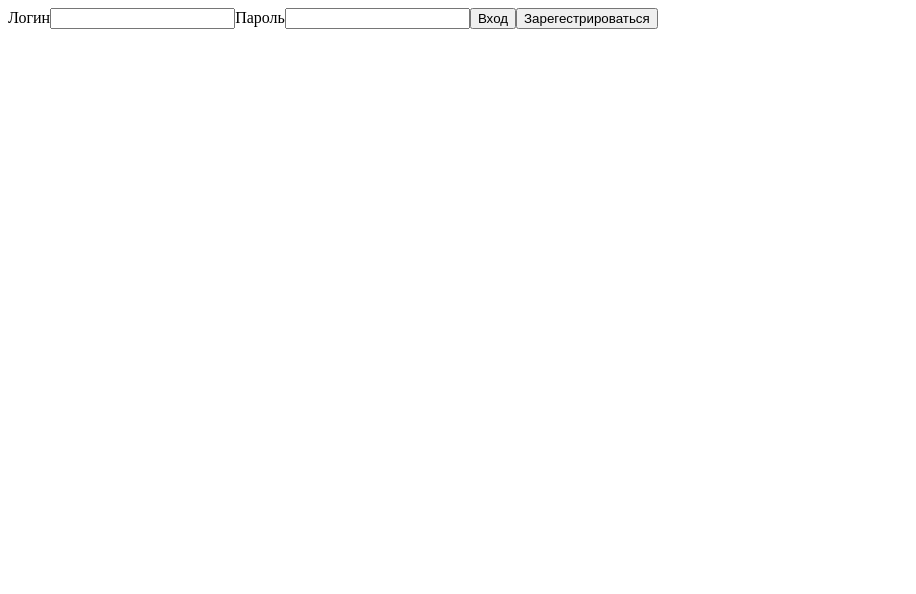
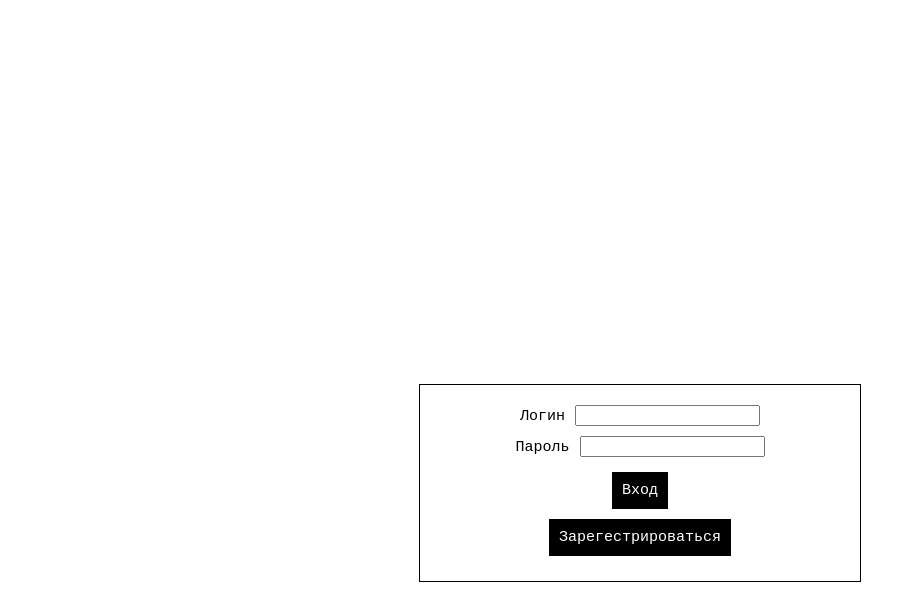
Before and after one commit to JhonySmith/edison, a React (Create React App) app: page / in a window 1280 px wide. Shown: the top 594 px of the page, without its empty margins (0-916 px from the left). Built offline with nearby package versions, Linux system fonts and the light colour scheme; the HTML template or start-up script is replaced by a standard one.

Commit message:
промежуточный финал

```diff
--- a/package.json
+++ b/package.json
@@ -9,13 +9,8 @@
     "@testing-library/user-event": "^12.1.10",
     "axios": "^0.21.0",
     "chart.js": "^2.9.4",
-    "cors": "^2.8.5",
-    "express": "^4.17.1",
     "firebase": "^8.1.2",
-    "firebase-admin": "^9.4.1",
     "react": "^17.0.1",
-    "react-chartjs": "^1.2.0",
-    "react-chartjs-2": "^2.11.1",
     "react-dom": "^17.0.1",
     "react-scripts": "4.0.1",
     "react-with-firebase-auth": "^1.3.2",
--- a/public/index.html
+++ b/public/index.html
@@ -3,7 +3,8 @@
   <head>
     <meta charset="utf-8" />
     <meta name="viewport" content="width=device-width, initial-scale=1" />
-		<title>React App</title>
+    <link rel="stylesheet" href="./style.css" />
+    <title>edison</title>
   </head>
   <body>
     <noscript>You need to enable JavaScript to run this app.</noscript>
--- /dev/null
+++ b/public/style.css
@@ -0,0 +1,47 @@
+body {
+  padding: 0;
+  margin: 0;
+  background-color: white;
+
+  width: 100%;
+  height: 100%;
+}
+
+.centered-form {
+  padding: 20px;
+  margin: 0 auto;
+  width: 400px;
+
+  display: flex;
+  flex-direction: column;
+  align-items: center;
+  margin-top: 30%;
+
+  border: 1px solid black;
+
+  color: black;
+}
+
+.button {
+  display: block;
+  border: none;
+
+  margin: 5px;
+  padding: 10px;
+
+  font-size: 15px;
+  font-family: 'Courier New', Courier, monospace;
+
+  color: white;
+  background-color: black;
+}
+
+.label {
+  font-size: 15px;
+  font-family: 'Courier New', Courier, monospace;
+}
+
+.input {
+  margin-bottom: 10px;
+  margin-left: 10px;
+}
--- a/src/back-server/back-server-config.js
+++ b/src/back-server/back-server-config.js
@@ -1,6 +1,6 @@
 import axios from 'axios';
 
 export const backServer = axios.create({
-  baseURL: 'http://localhost:3002/',
+  baseURL: 'https://tranquil-savannah-95903.herokuapp.com',
   responseType: 'json',
 });
--- a/src/components/authorization.jsx
+++ b/src/components/authorization.jsx
@@ -13,19 +13,21 @@ class Authorization extends React.Component {
 
   render() {
     return (
-      <form>
-        <label htmlFor="login">
+      <form className="centered-form">
+        <label htmlFor="login" className="label">
           Логин
           <input
+            className="input"
             type="text"
             name="login"
             onChange={(evt) => this.setState({ login: evt.target.value })}
           ></input>
         </label>
 
-        <label htmlFor="password">
+        <label htmlFor="password" className="label">
           Пароль
           <input
+            className="input"
             type="text"
             name="password"
             onChange={(evt) => this.setState({ password: evt.target.value })}
@@ -33,6 +35,7 @@ class Authorization extends React.Component {
         </label>
 
         <button
+          className="button"
           onClick={(evt) => {
             evt.preventDefault();
             this.userLoginHandler();
@@ -42,6 +45,7 @@ class Authorization extends React.Component {
         </button>
 
         <button
+          className="button"
           onClick={(evt) => {
             evt.preventDefault();
             this.userRegHandler();
--- a/src/components/chart.jsx
+++ b/src/components/chart.jsx
@@ -6,17 +6,21 @@ export default class MyChart extends Component {
     super(props);
 
     this.chartRef = React.createRef();
+    this.myChartRef = 0;
   }
 
   componentDidMount() {
-    const myChartRef = this.chartRef.current.getContext('2d');
+    this.myChartRef = this.chartRef.current.getContext('2d');
+  }
+
+  render() {
     const { times, lengthTime, answers, answersLength } = this.props;
     console.log(times);
     console.log(lengthTime);
     console.log(answers);
     console.log(answersLength);
 
-    new Chart(myChartRef, {
+    new Chart(this.myChartRef, {
       type: 'pie',
       data: {
         datasets: [
@@ -47,9 +51,8 @@ export default class MyChart extends Component {
         },
       },
     });
-  }
 
-  render() {
+    console.log('Chart');
     return <canvas ref={this.chartRef}></canvas>;
   }
 }
--- a/src/components/event-planer.jsx
+++ b/src/components/event-planer.jsx
@@ -87,8 +87,6 @@ export default class EventPlanner extends React.Component {
     const { dataBase } = this.props;
 
     dataBase.ref('event/config/phase').on('value', (snapshot) => {
-      console.log(123);
-      console.log(snapshot.val());
       this.setState({ showingPage: snapshot.val() });
     });
   }
--- a/src/components/first-phase-end.jsx
+++ b/src/components/first-phase-end.jsx
@@ -9,23 +9,24 @@ export const getUniqArr = (data, param) => {
 const FirstPhaseEnd = (props) => {
   const { setConfigStatus, dataBase, openSecondFase } = props;
   const [timeLeft, setTimeLeft] = useState(0);
-  const [currentUsers, setcurrentUsers] = useState('');
+  const [currentUsers, setcurrentUsers] = useState([]);
 
   // Подписываемся на счетчик времени из БД
   dataBase.ref('event/config/').on('value', (snapshot) => {
-    setTimeLeft(snapshot.val().secondPhaseTimeLeft);
-
-    // Обновляем общее отображение приложения, если сервер ответил что событие уже закончилось
-    if (snapshot.val().secondPhaseTimeLeft <= 0) {
-      setConfigStatus();
+    if (snapshot.val().secondPhaseTimeLeft !== timeLeft) {
+      setTimeLeft(snapshot.val().secondPhaseTimeLeft);
     }
   });
 
-  dataBase.ref('event/config/firstPhaseUsers').on('value', (snapshot) => {
-    setcurrentUsers(Object.values(snapshot.val()));
+  dataBase.ref('event/firstPhaseUsers').on('value', (snapshot) => {
+    if (Object.values(snapshot.val()).length !== currentUsers.length) {
+      setcurrentUsers(Object.values(snapshot.val()));
+      console.log(Object.values(snapshot.val()));
+    }
   });
 
   const times = getUniqArr(currentUsers, 'time');
+  console.log(times);
 
   const lengthTime = [];
   const answers = [];
@@ -40,10 +41,10 @@ const FirstPhaseEnd = (props) => {
   times.forEach((time) => {
     const filteredByTime = currentUsers.filter((element) => element.time === time);
     lengthTime.push(filteredByTime.length);
-    const uniqAnswer = getUniqArr(filteredByTime, 'answer');
+    const uniqAnswer = getUniqArr(filteredByTime, 'event');
     uniqAnswer.forEach((answer) => {
       answers.push(answer);
-      const filteredByAnswer = filteredByTime.filter((element) => element.answer === answer);
+      const filteredByAnswer = filteredByTime.filter((element) => element.event === answer);
       if (filteredByAnswer.length > winAnswer.count) {
         winAnswer.count = filteredByAnswer.length;
         winAnswer.answer = answer;
@@ -52,6 +53,8 @@ const FirstPhaseEnd = (props) => {
       answersLength.push(filteredByAnswer.length);
     });
   });
+
+  console.log(lengthTime);
 
   return (
     <div>
--- a/src/components/first-phase.jsx
+++ b/src/components/first-phase.jsx
@@ -2,57 +2,56 @@ import React, { useState } from 'react';
 import getPickTimes from '../utils/time.js';
 
 const FirstPhase = (props) => {
-  const { userId, dataBase, setConfigStatus } = props;
+  const { userId, dataBase } = props;
 
   const [timeLeft, setTimeLeft] = useState(0);
   const [usersCount, setUsersCount] = useState(0);
-  const [time, setTime] = useState(0);
-  const [answer, setAnswer] = useState(0);
+  const [firstPhaseUsers, setFirstPhaseUsers] = useState([]);
 
-  let alreadyAnswer = true;
-  let isID = '';
-  let Answers = '';
+  const timeRef = React.createRef();
+  const eventRef = React.createRef();
+
+  const alreadyAnswer = firstPhaseUsers.includes(userId);
 
   // Подписываемся на счетчик ответивших пользователей из БД
-  dataBase.ref('event/config/firstPhaseUsers').on('value', (snapshot) => {
-    Answers = Object.keys(snapshot.val()).length;
-    isID = Object.keys(snapshot.val()).includes(userId);
-    console.log(Answers);
-    console.log(isID);
+  dataBase.ref('event/firstPhaseUsers').on('value', (snapshot) => {
+    let firstPhaseUsersNew = Object.keys(snapshot.val());
+    if (firstPhaseUsers.length !== firstPhaseUsersNew.length) {
+      setFirstPhaseUsers(firstPhaseUsersNew);
+      setUsersCount(firstPhaseUsersNew.length);
+    }
   });
 
-  if (!isID) {
-    alreadyAnswer = false;
-  }
+  // Подписываемся на счетчик оставшегося времени из БД
+  dataBase.ref('event/config/firstPhaseTimeLeft').on('value', (snapshot) => {
+    if (timeLeft !== snapshot.val()) {
+      setTimeLeft(snapshot.val());
+    }
+  });
 
   // Функция отправки информации с ответом и выбраным веременем в БД
   const sendAnswer = () => {
-    dataBase.ref('event/config/firstPhaseUsers/' + userId).set({
-      time: time,
-      event: answer,
+    dataBase.ref('event/firstPhaseUsers/' + userId).set({
+      time: timeRef.current.value,
+      event: eventRef.current.value,
     });
   };
 
   return (
     <section>
-      <div>Оставшееся время: {timeLeft / 60000}минут</div>
-      <div>Пользователей проголосовало: {Answers}</div>
+      <div>Оставшееся время: {timeLeft / 60000} мин.</div>
+      <div>Пользователей проголосовало: {usersCount}</div>
       <form>
         <label htmlFor="event-time">Выберете время</label>
-        <select name="event-time" onChange={(evt) => setTime(evt.target.value)}>
-          {getPickTimes().map((time) => (
-            <option value={time}>{time}</option>
+        <select name="event-time" ref={timeRef}>
+          {getPickTimes().map((time, index) => (
+            <option key={index} value={time}>
+              {time}
+            </option>
           ))}
         </select>
         <label htmlFor="event">Введите мероприятие</label>
-        <input
-          type="textarea"
-          name="event"
-          onChange={(evt) => {
-            evt.preventDefault();
-            setAnswer(evt.target.value);
-          }}
-        ></input>
+        <input type="textarea" name="event" ref={eventRef}></input>
 
         <button
           disabled={alreadyAnswer}
--- a/src/components/second-phase.jsx
+++ b/src/components/second-phase.jsx
@@ -2,27 +2,28 @@ import React, { useState } from 'react';
 
 const SecondPhase = (props) => {
   const { currentUser, currentUserId, dataBase } = props;
-  const [users, setUsers] = useState('');
+  const [users, setUsers] = useState([]);
   const [alreadyAnswer, setAlreadyAnswer] = useState(true);
 
-  dataBase.ref('event/config/secondPhaseUsers').on('value', (snapshot) => {
-    setUsers(Object.values(snapshot.val()));
+  dataBase.ref('event/secondPhaseUsers').on('value', (snapshot) => {
+    if (Object.values(snapshot.val()).length !== users.length) {
+      setUsers(Object.values(snapshot.val()));
+    }
 
-    //Проверяем нет ли данного пользователя в уже ответивших
-    if (!Object.keys(snapshot.val()).includes(currentUserId)) {
-      setAlreadyAnswer(false);
+    if (Object.keys(snapshot.val()).includes(currentUserId) !== alreadyAnswer) {
+      setAlreadyAnswer(Object.keys(snapshot.val()).includes(currentUserId));
     }
   });
 
   const userAccept = () => {
-    dataBase.ref('event/config/secondPhaseUsers/' + { currentUserId }).set({
+    dataBase.ref('event/secondPhaseUsers/' + currentUserId).set({
       user: currentUser,
       answer: 'yes',
     });
   };
 
   const userReject = () => {
-    dataBase.ref('event/config/secondPhaseUsers/' + { currentUserId }).set({
+    dataBase.ref('event/secondPhaseUsers/' + currentUserId).set({
       user: currentUser,
       answer: 'no',
     });
```
Also changed, not shown: 2 other files (tests, documents, lock files or other folders). Lines whose indentation alone changed are shown as unchanged.
